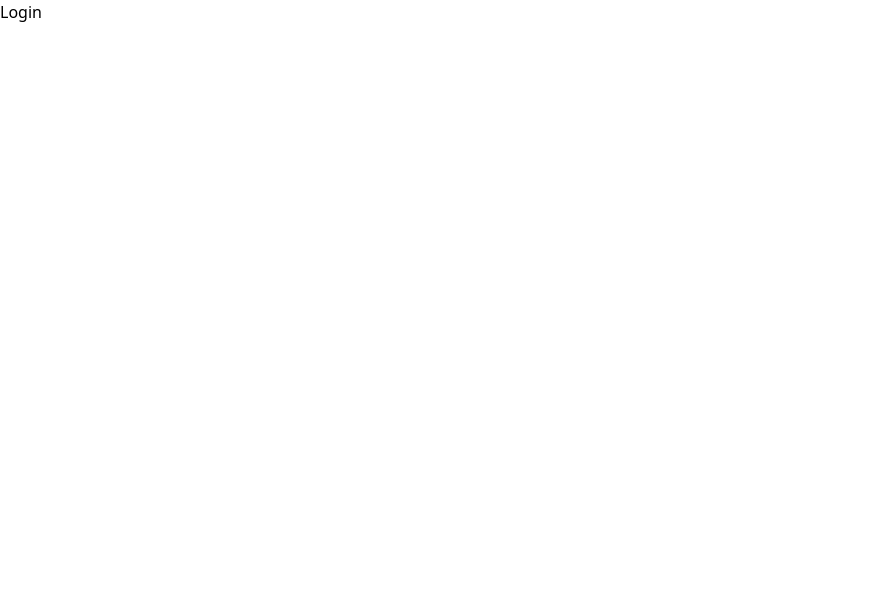
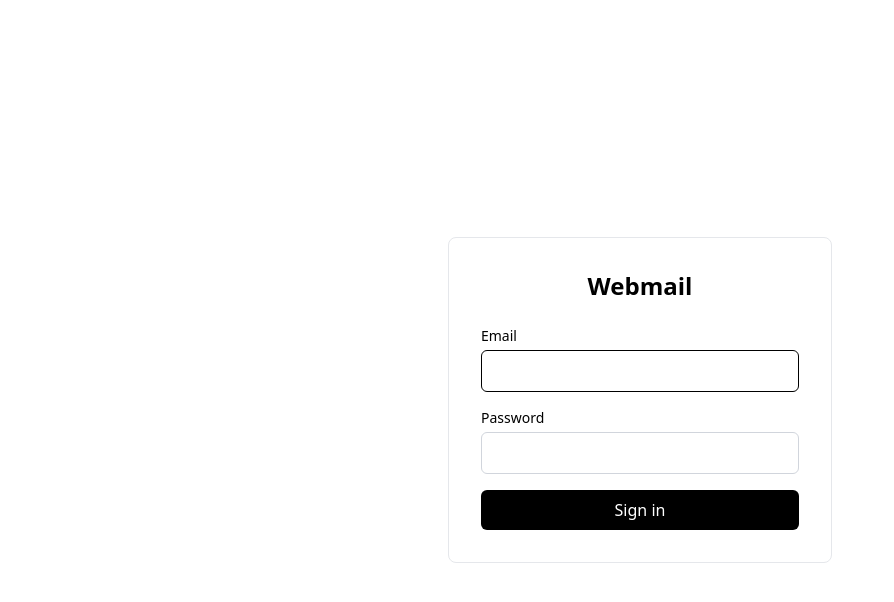
Before and after one commit to nietzid/openvelope, a React (Vite) app in the folder frontend/: page /login in a window 1280 px wide. Shown: the top 602 px of the page, without its empty margins (0-894 px from the left). Built offline with nearby package versions, Linux system fonts and the light colour scheme.

Commit message:
feat: add login page with form and error handling

```diff
--- a/frontend/src/pages/Login.tsx
+++ b/frontend/src/pages/Login.tsx
@@ -1,5 +1,91 @@
+import { useState, type FormEvent } from 'react'
+import { useNavigate } from 'react-router-dom'
+import { login } from '../services/auth'
+import { useAuthStore } from '../stores/authStore'
+
 function Login() {
-  return <div>Login</div>
+  const navigate = useNavigate()
+  const setAuth = useAuthStore((s) => s.setAuth)
+
+  const [email, setEmail] = useState('')
+  const [password, setPassword] = useState('')
+  const [error, setError] = useState<string | null>(null)
+  const [loading, setLoading] = useState(false)
+
+  async function handleSubmit(e: FormEvent<HTMLFormElement>) {
+    e.preventDefault()
+    if (loading) return
+
+    setError(null)
+    setLoading(true)
+
+    try {
+      const response = await login(email, password)
+      setAuth(response.access_token, response.email)
+      navigate('/mailbox', { replace: true })
+    } catch (err) {
+      const message =
+        err instanceof Error && err.message ? err.message : 'Invalid email or password'
+      setError(message)
+    } finally {
+      setLoading(false)
+    }
+  }
+
+  return (
+    <div className="min-h-screen flex items-center justify-center bg-white">
+      <div className="w-full max-w-sm p-8 border border-gray-200 rounded-lg">
+        <h1 className="text-2xl font-bold text-black mb-6 text-center">Webmail</h1>
+
+        <form onSubmit={handleSubmit} noValidate>
+          <div className="mb-4">
+            <label htmlFor="email" className="block text-sm font-medium text-black mb-1">
+              Email
+            </label>
+            <input
+              id="email"
+              type="email"
+              value={email}
+              onChange={(e) => setEmail(e.target.value)}
+              required
+              autoFocus
+              autoComplete="email"
+              className="w-full px-3 py-2 border border-gray-300 rounded-md focus:outline-none focus:border-black text-black"
+            />
+          </div>
+
+          <div className="mb-4">
+            <label htmlFor="password" className="block text-sm font-medium text-black mb-1">
+              Password
+            </label>
+            <input
+              id="password"
+              type="password"
+              value={password}
+              onChange={(e) => setPassword(e.target.value)}
+              required
+              autoComplete="current-password"
+              className="w-full px-3 py-2 border border-gray-300 rounded-md focus:outline-none focus:border-black text-black"
+            />
+          </div>
+
+          <button
+            type="submit"
+            disabled={loading}
+            className="w-full py-2 bg-black text-white rounded-md hover:bg-gray-800 disabled:bg-gray-400 disabled:cursor-not-allowed"
+          >
+            {loading ? 'Signing in...' : 'Sign in'}
+          </button>
+
+          {error && (
+            <p role="alert" className="mt-4 text-sm text-red-600 text-center">
+              {error}
+            </p>
+          )}
+        </form>
+      </div>
+    </div>
+  )
 }
 
 export default Login
```
